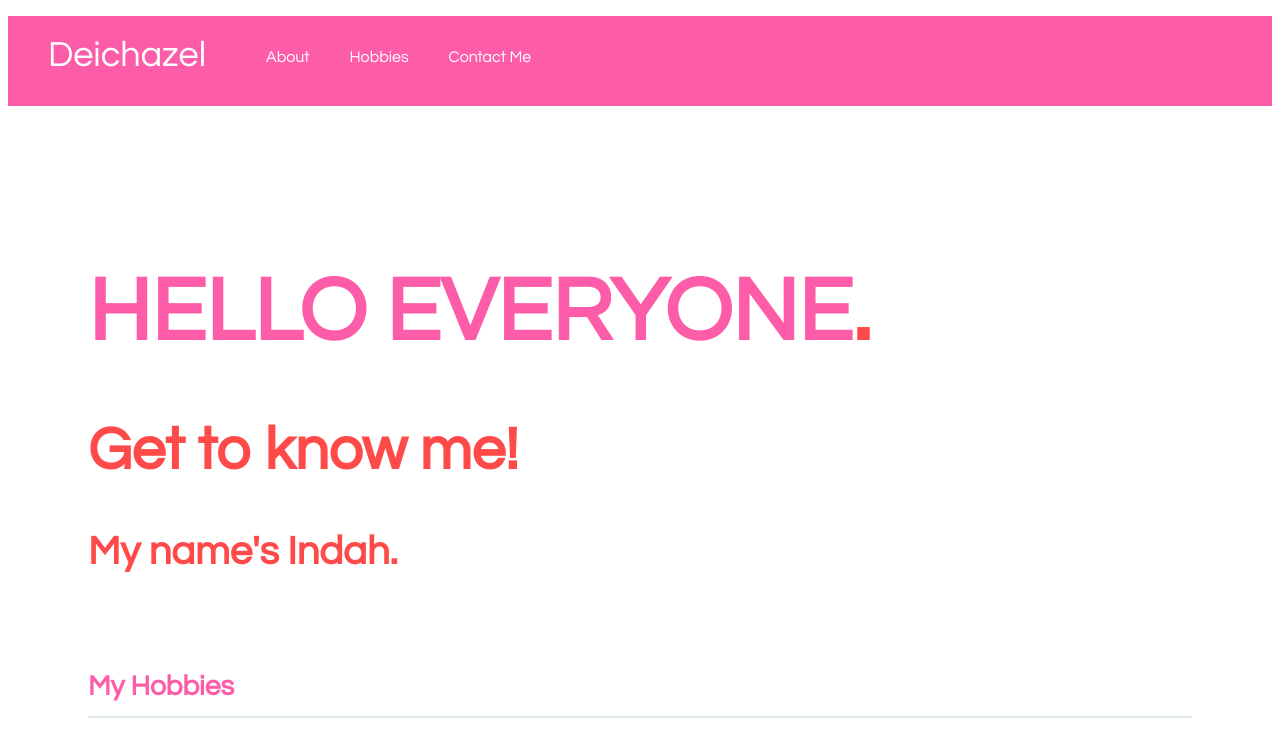
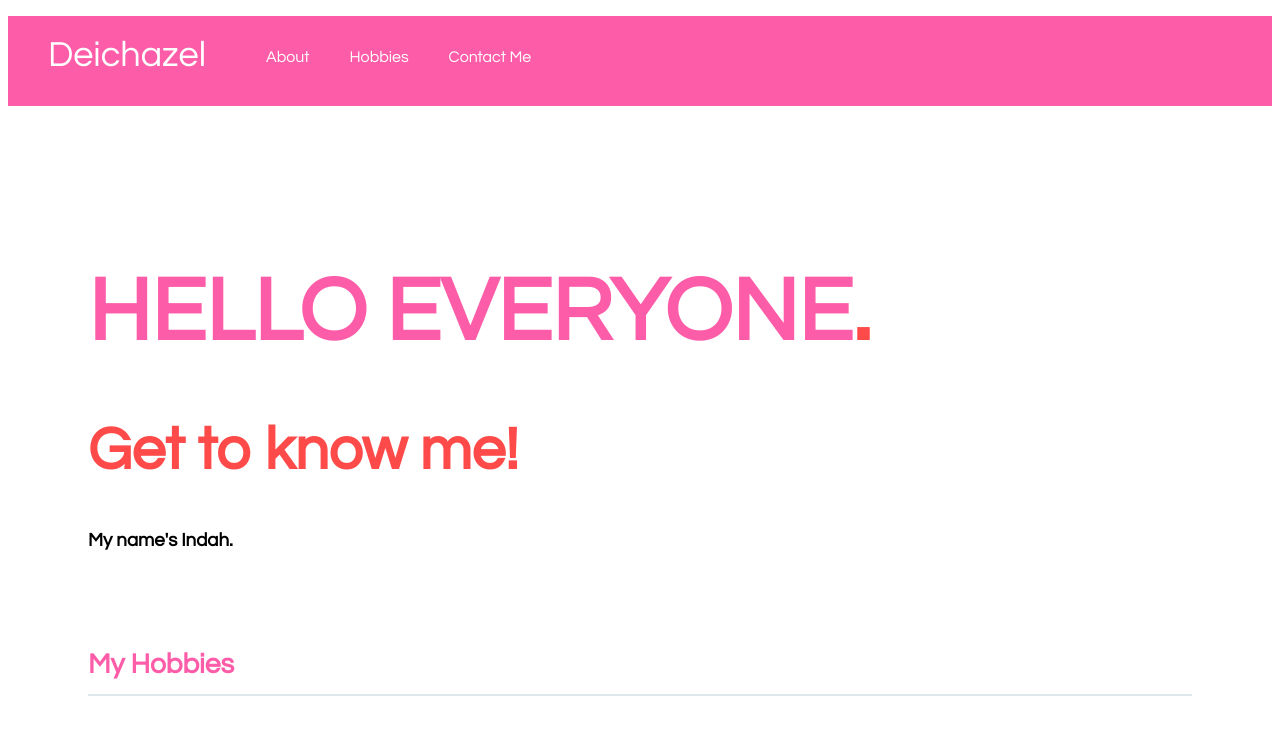
Before and after one commit to bayuhanggara/simple-page, a plain HTML site: page index.html in a window 1280 px wide. Shown: the top 743 px of the page. Drawn offline with Linux system fonts and the light colour scheme.

Commit message:
Update stylesheet.css

```diff
--- a/stylesheet.css
+++ b/stylesheet.css
@@ -27,20 +27,17 @@ li {
   padding: 100px 80px;
 }
 .copy-container {
-  color: #fd5da8;
+
 
 }
 .copy-container h1 {
   font-size: 90px;
+  color: #fd5da8;
 
 }
 
 .copy-container h2 {
   font-size: 60px;
-  color: #ff4a4a;
-}
-.copy-container h3 {
-  font-size: 40px;
   color: #ff4a4a;
 }
 
```
